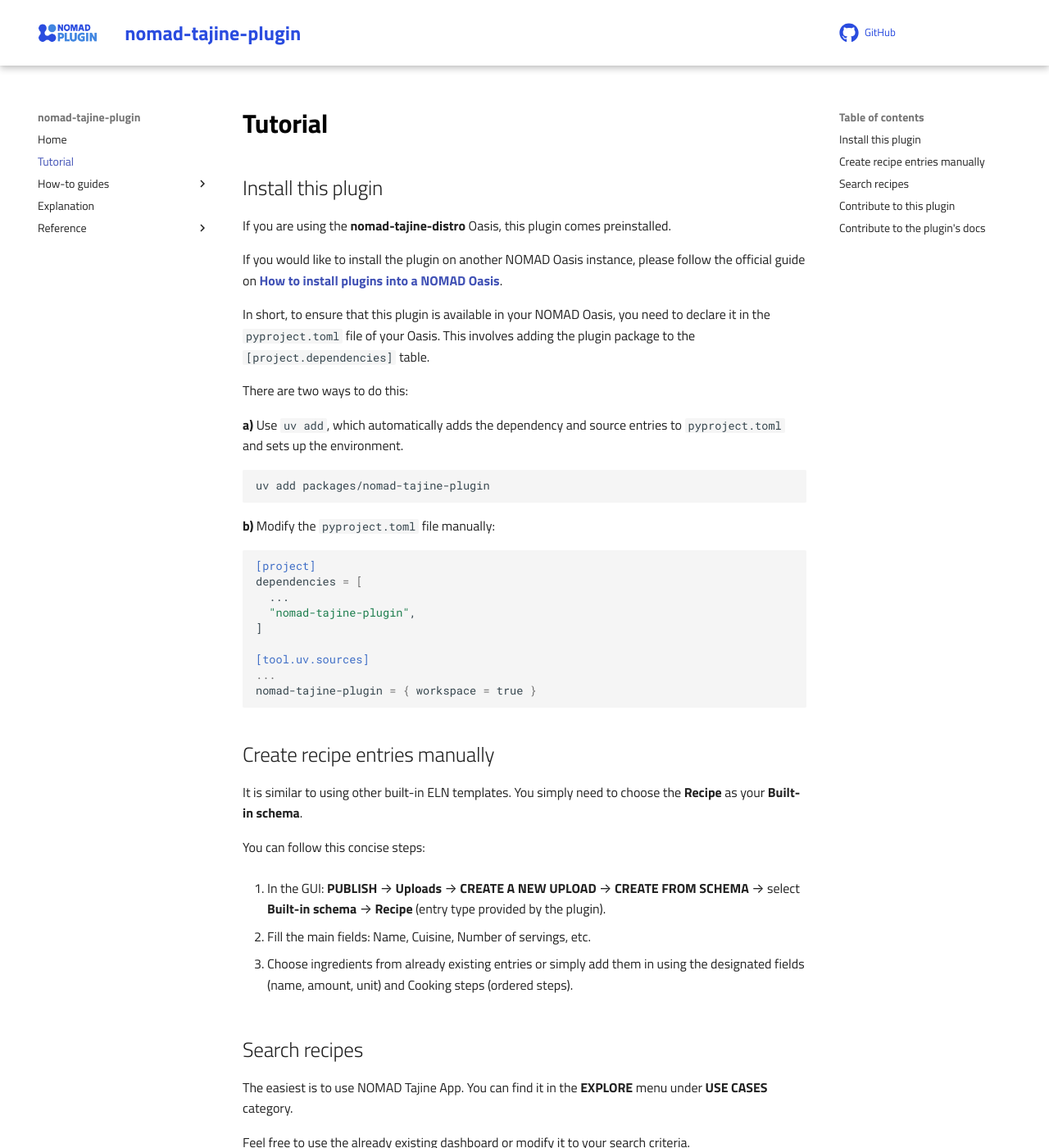
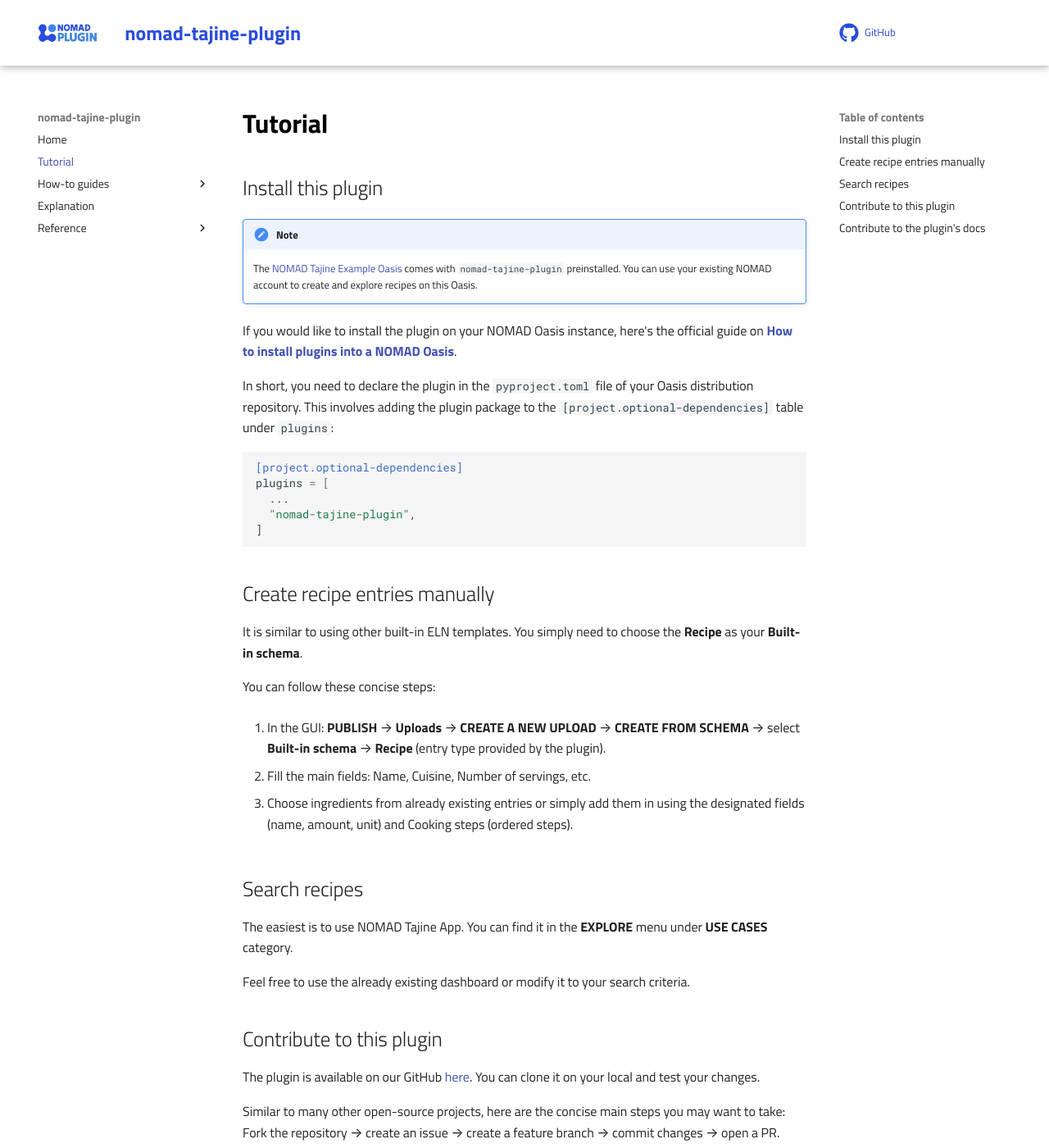
Before and after one commit to FAIRmat-NFDI/nomad-tajine-plugin, an MkDocs documentation site: the page built from docs/tutorial/tutorial.md, in a window 1280 px wide and 1400 px high. Shown: the whole window at 82% size. Built offline with MkDocs 1.6.1 and Material for MkDocs 9.7.7, drawn with Linux system fonts in a browser that asks for light colours; comment, search, counter and statistics services are not loaded; some of the changed text lies outside the part shown.

Commit message:
Edit steps for installing the plugin

````diff
--- a/docs/tutorial/tutorial.md
+++ b/docs/tutorial/tutorial.md
@@ -2,37 +2,29 @@
 
 ## Install this plugin
 
-If you are using the **nomad-tajine-distro** Oasis, this plugin comes preinstalled.
+!!! note "Note"
+    The [NOMAD Tajine Example Oasis](https://nomad-lab.eu/prod/v1/tajine/gui/about/information)
+    comes with `nomad-tajine-plugin` preinstalled. You can use
+    your existing NOMAD account to create and explore recipes on this
+    Oasis.
 
-If you would like to install the plugin on another NOMAD Oasis instance, please follow the official guide on [**How to install plugins into a NOMAD Oasis**](https://nomad-lab.eu/prod/v1/docs/howto/oasis/configure.html#plugins).
+If you would like to install the plugin on your NOMAD Oasis instance, here's the official guide on [**How to install plugins into a NOMAD Oasis**](https://nomad-lab.eu/prod/v1/docs/howto/oasis/configure.html#plugins).
 
-In short, to ensure that this plugin is available in your NOMAD Oasis, you need to declare it in the `pyproject.toml` file of your Oasis. This involves adding the plugin package to the `[project.dependencies]` table.
+In short, you need to declare the plugin in the `pyproject.toml` file of your Oasis distribution repository. This involves adding the plugin package to the `[project.optional-dependencies]` table under `plugins`:
 
-There are two ways to do this:
-
-**a)** Use `uv add`, which automatically adds the dependency and source entries to `pyproject.toml` and sets up the environment.
-
-```bash
-uv add packages/nomad-tajine-plugin
-```
-**b)** Modify the `pyproject.toml` file manually:
 ```toml
-[project]
-dependencies = [
+[project.optional-dependencies]
+plugins = [
   ...
   "nomad-tajine-plugin",
 ]
-
-[tool.uv.sources]
-...
-nomad-tajine-plugin = { workspace = true }
 ```
 
 ## Create recipe entries manually
 
 It is similar to using other built-in ELN templates. You simply need to choose the **Recipe** as your **Built-in schema**.
 
-You can follow this concise steps:
+You can follow these concise steps:
 
 1. In the GUI: **PUBLISH** → **Uploads** → **CREATE A NEW UPLOAD** → **CREATE FROM SCHEMA** → select **Built-in schema** → **Recipe** (entry type provided by the plugin).
 
@@ -49,12 +41,13 @@
 
 ## Contribute to this plugin
 
-The link to the GitHub repository: https://github.com/FAIRmat-NFDI/nomad-tajine-plugin
+The plugin is available on our GitHub [here](https://github.com/FAIRmat-NFDI/nomad-tajine-plugin). You can clone it on your local
+and test your changes.
 
-Similar to many other open-source projects, here are the concise main steps you may want to take
+Similar to many other open-source projects, here are the concise main steps you may want to take:
 Fork the repository → create an issue → create a feature branch → commit changes → open a PR.
 
-Keep changes minimal and documented; reference issues where possible.
+Keep changes minimal and documented; reference existing issues where possible.
 
 ## Contribute to the plugin's docs
 
````
